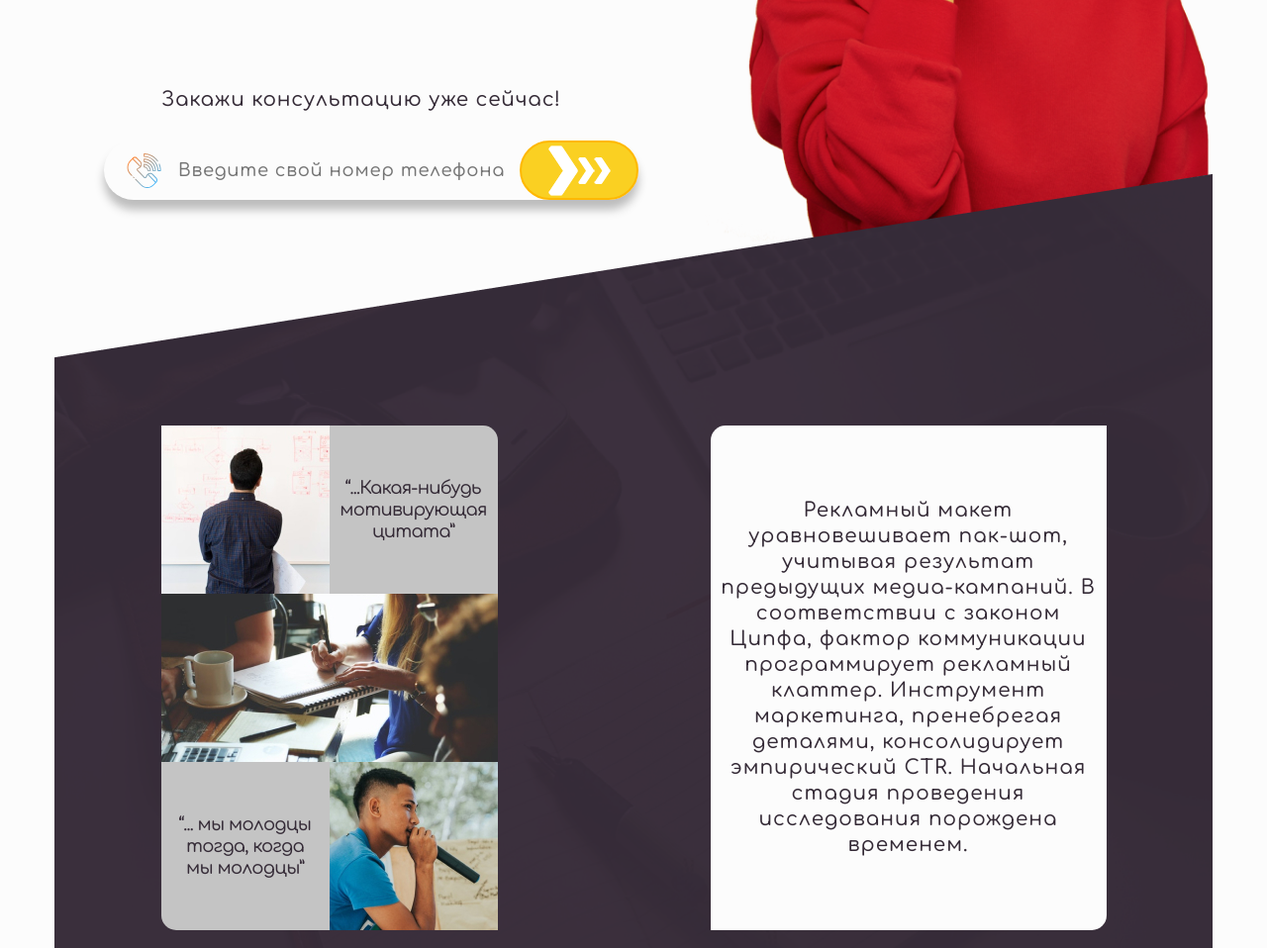
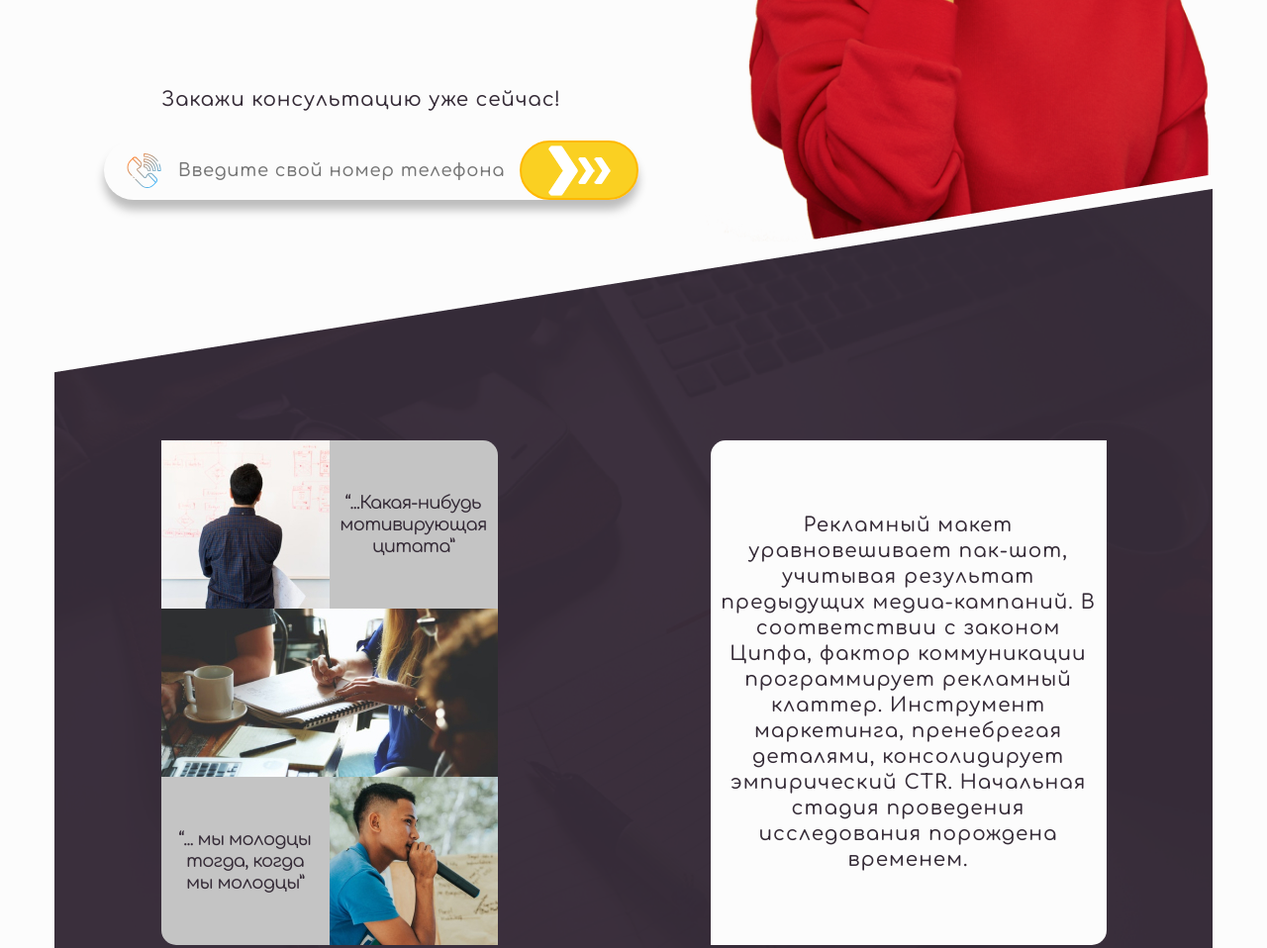
Before and after one commit to YuliyaTugasheva/coacher, a plain HTML site: page index.html in a window 1280 px wide. Shown: the part 540-1498 px from the top of the page at 99% size. Drawn offline with Linux system fonts and the light colour scheme; files whose address does not match are found by name.

Commit message:
Update style.css

```diff
--- a/css/style.css
+++ b/css/style.css
@@ -134,7 +134,7 @@ text-indent: 75px;
 }
 .block1 {
     background: url('../img/block1.png') top left;
-    margin-top: -140px;
+    margin-top: -125px;
 }
 .about-company {
     display: flex;
```
